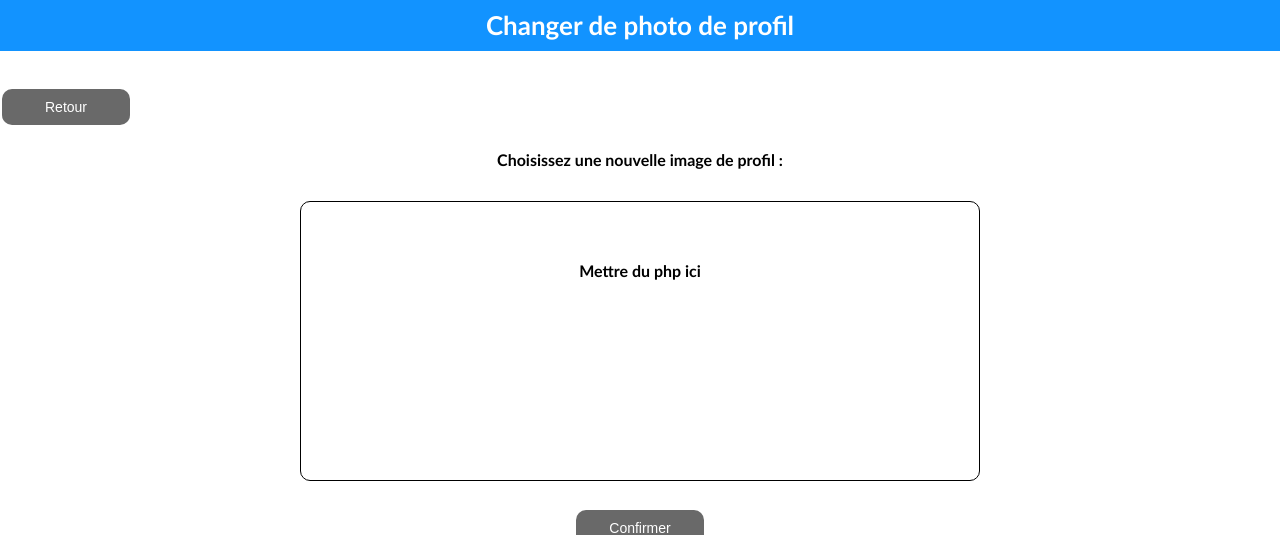
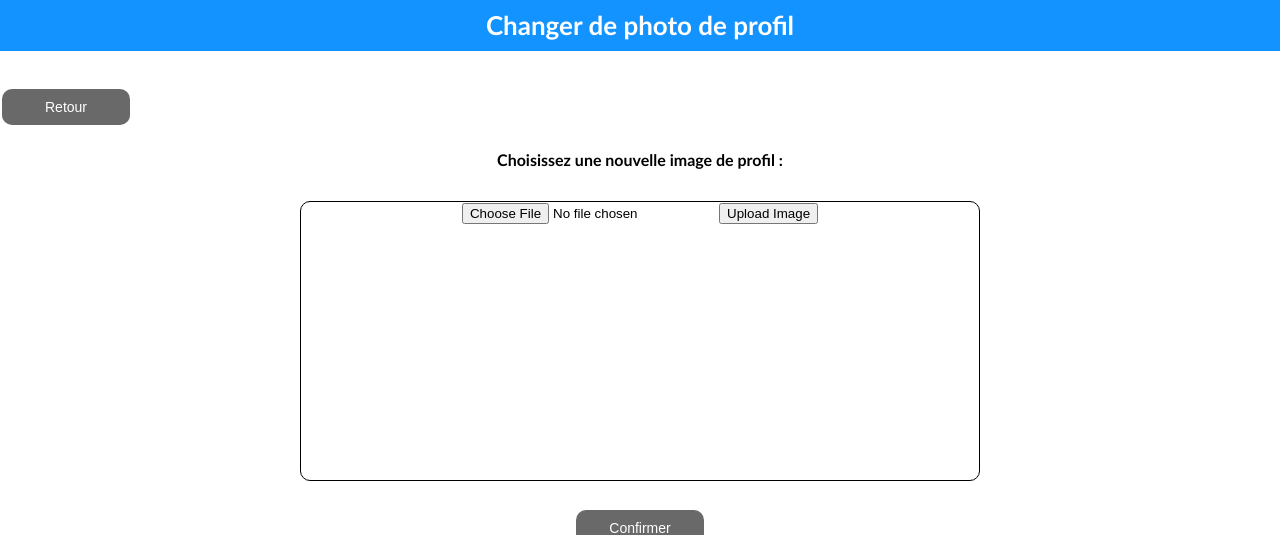
Before and after one commit to Diridium/USpeak, a PHP site: page /profil/changepdp.php in a window 1280 px wide. Shown: the part 136-671 px from the top of the page. Run offline with PHP 8.4, Linux system fonts and the light colour scheme; the visitor is signed in with stand-in values (Sample User, id 1).

Commit message:
profil image upload

```diff
--- a/uspeak/profil/changepdp.php
+++ b/uspeak/profil/changepdp.php
@@ -48,14 +48,14 @@ include "../connect.php";
 			<h4 class="center">Choisissez une nouvelle image de profil :</h4>
             <div class="flex-container boxtheme">
                 <div style="flex-grow: 7">
-                <br><br>
-                <h4>Mettre du php ici</h4>
-                <br>
+                <form action="upload.php" method="POST" enctype="multipart/form-data">
+					<input type="file" name="imageUpload">
+					<input type="submit" value="Upload Image" name="submit">
                 </div>
             </div>
 			<br>
             <button class ="buttonsmallcenter" type="submit"><span><a href="#">Confirmer</a></span></button>
-
+			</form>
         </div>
 
 
```
Also changed, not shown: uspeak/index.php (line endings or trailing spaces), uspeak/pdp_users/1.png.
